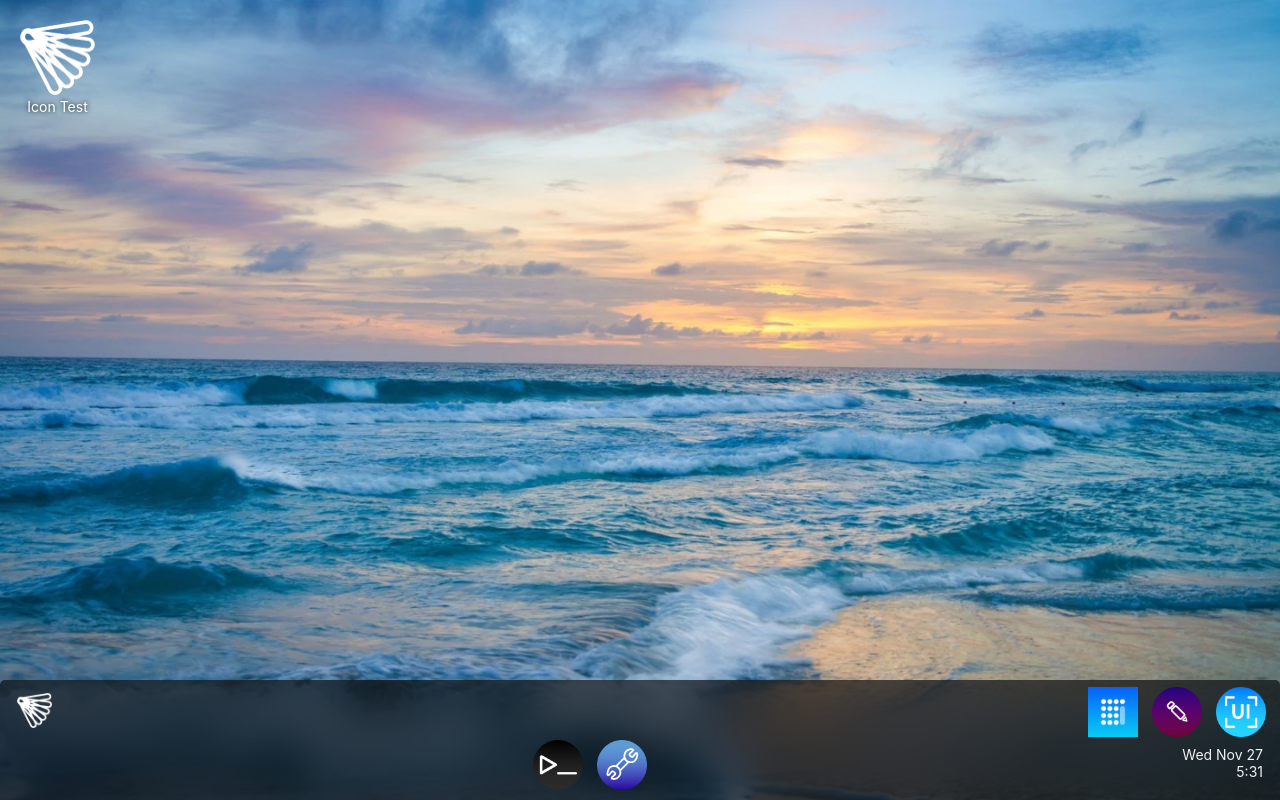
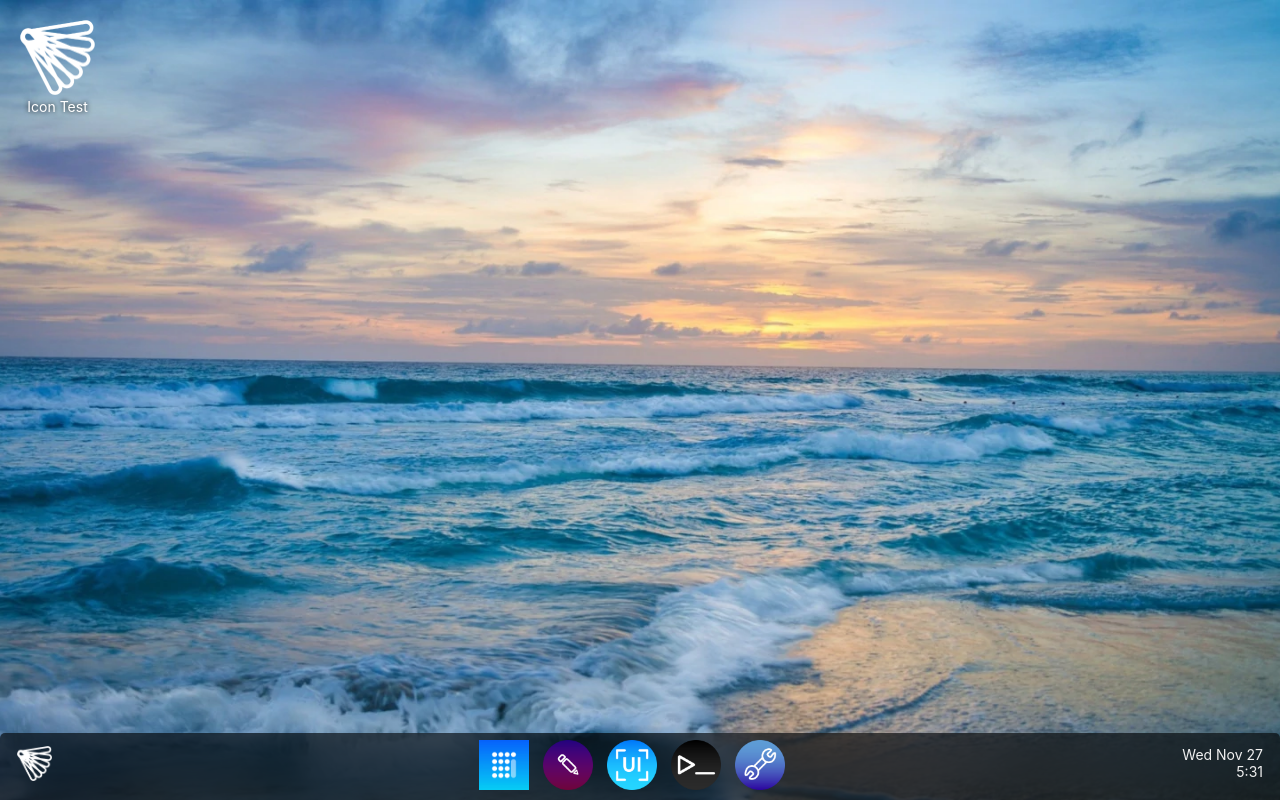
Before and after one commit to water64/sourbutflying, a plain HTML site: page index.html in a window 1280 px wide. Drawn offline with Linux system fonts and the light colour scheme; a web font is replaced by a local one.

```diff
--- a/index.html
+++ b/index.html
@@ -169,7 +169,7 @@
   </div>
   <div class="dock blur">
     <div id="systemButton" class="menubarButton"><img src="logo.webp" style="transform:scale(1);margin:0;filter:none;height:35px;width:35px;padding-top:0px;padding:-4px;"></div>
-    <img id="calculatorWindowOpen" style="margin-left:1024px;" src="Calculator/icon.webp">
+    <img id="calculatorWindowOpen" style="margin-left:35px;" src="Calculator/icon.webp">
     <img id="writeWindowOpen" src="Write/icon.webp">
     <img id="uiWindowOpen" src="UI/icon.webp">
     <img id="terminalWindowOpen" src="Terminal/icon.webp">
```
